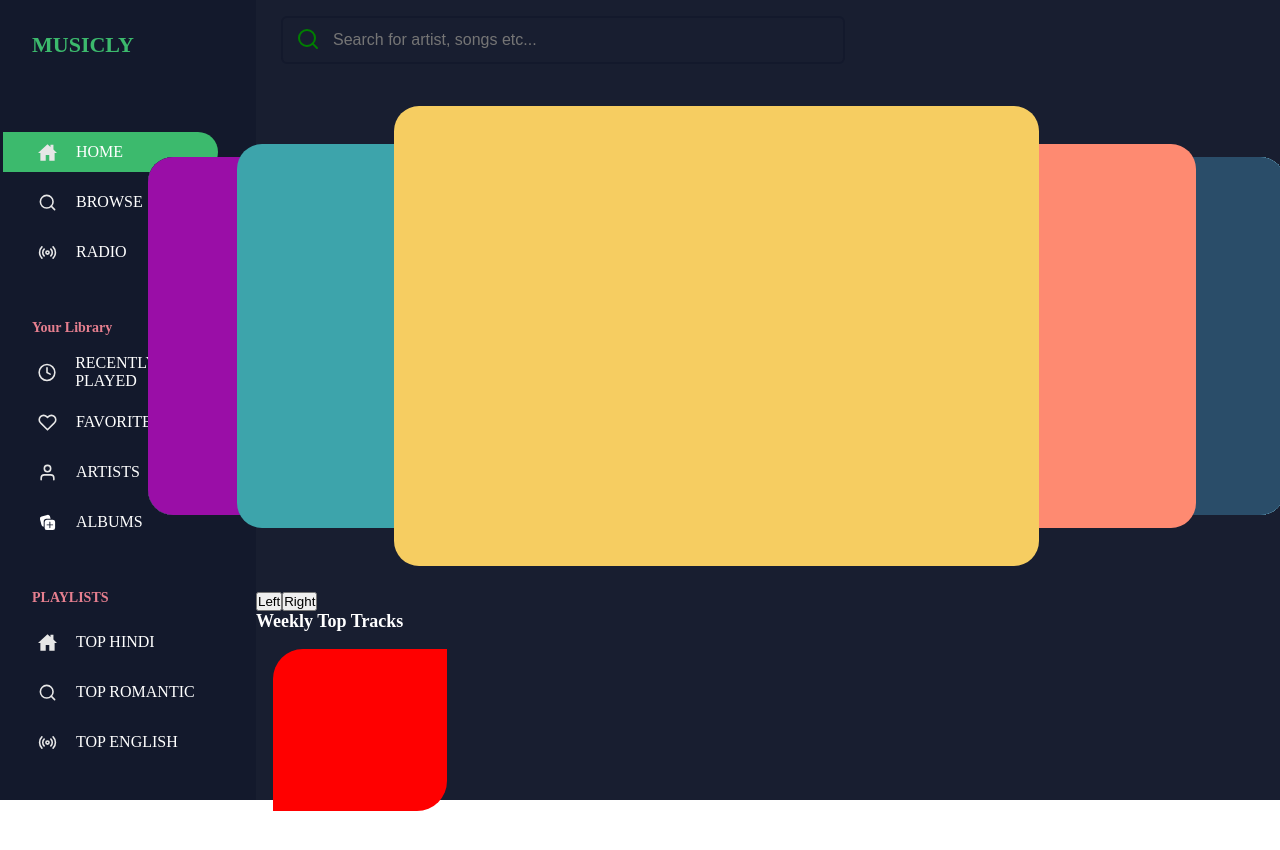
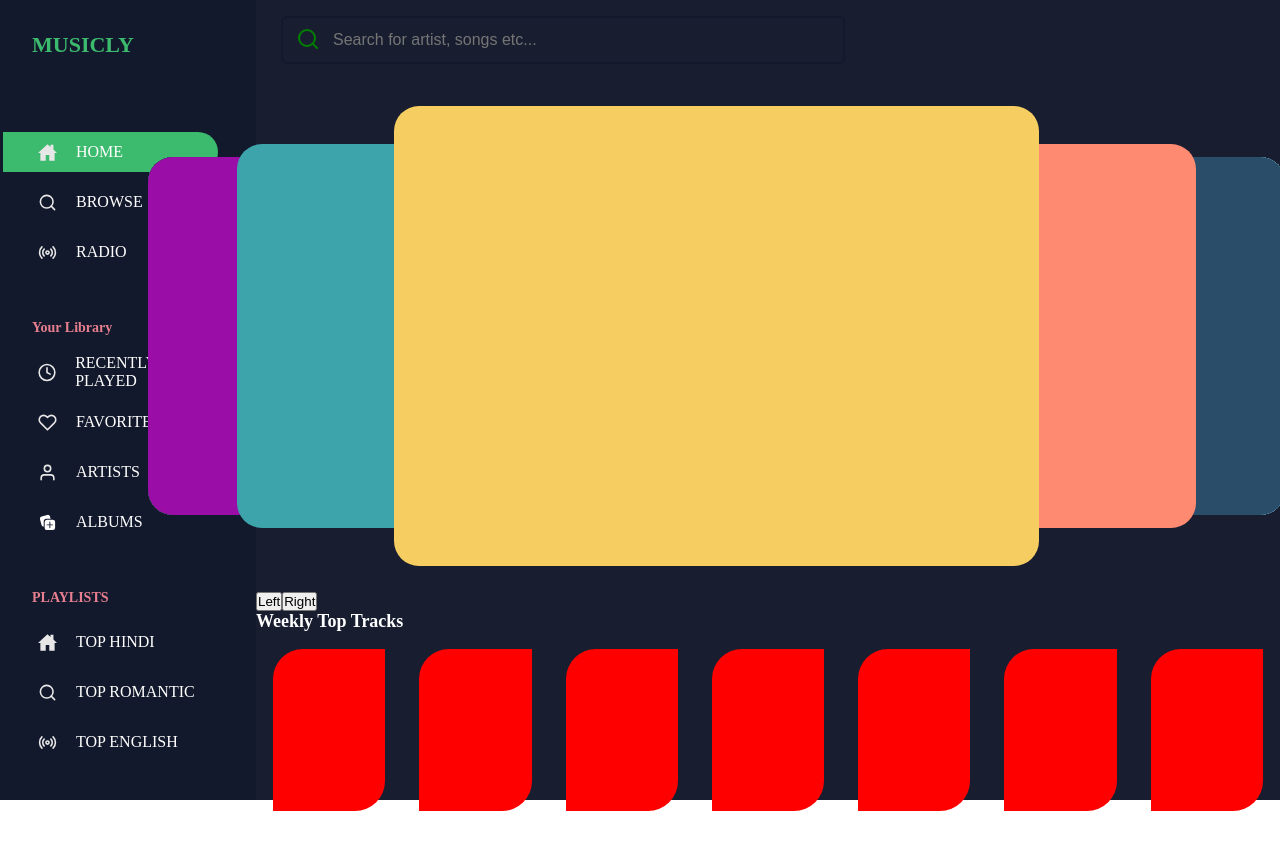
Before and after one commit to akshayrathigithub/MusicPlayer, a React app: page / in a window 1280 px wide. Shown: the top 850 px of the page. Built offline with nearby package versions, Linux system fonts and the light colour scheme.

Commit message:
dummy songs layout added to loop

```diff
--- a/src/Components/ContentArea/Content.tsx
+++ b/src/Components/ContentArea/Content.tsx
@@ -36,6 +36,23 @@ const Content: React.FC = () => {
     ],
     totalLength: 8,
     leafList: [],
+    featuredList: {
+      activeIndex: 5,
+      songsList: [
+        '#051e3e',
+        ' #35a79c',
+        '#59575f',
+        ' #83d0c9',
+        '#451e3e',
+        ' #009688',
+        ' #651e3e',
+        // '#055742',
+        // ' #9a0ea7',
+        // ' #3da4ab',
+        // ' #f6cd61',
+        // ' #fe8a71',
+      ],
+    },
   };
 
   const [contentState, setContentState] = useState<ContentState>(initialState);
@@ -312,13 +329,17 @@ const Content: React.FC = () => {
       <div className="featured-list">
         <div className="heading">Weekly Top Tracks</div>
         <div className="list-wrapper">
-          <div className="card-outer">
+          {contentState.featuredList.songsList.map((song, index) => {
+            return (
+              <div className="card-outer" key={index}>
                 <div className="img"></div>
                 <div className="details">
                   <div className="head">Lean On</div>
                   <div className="sub-head">Ed Sheeran</div>
                 </div>
               </div>
+            );
+          })}
         </div>
       </div>
     </div>
```
Lines whose indentation alone changed are shown as unchanged.
